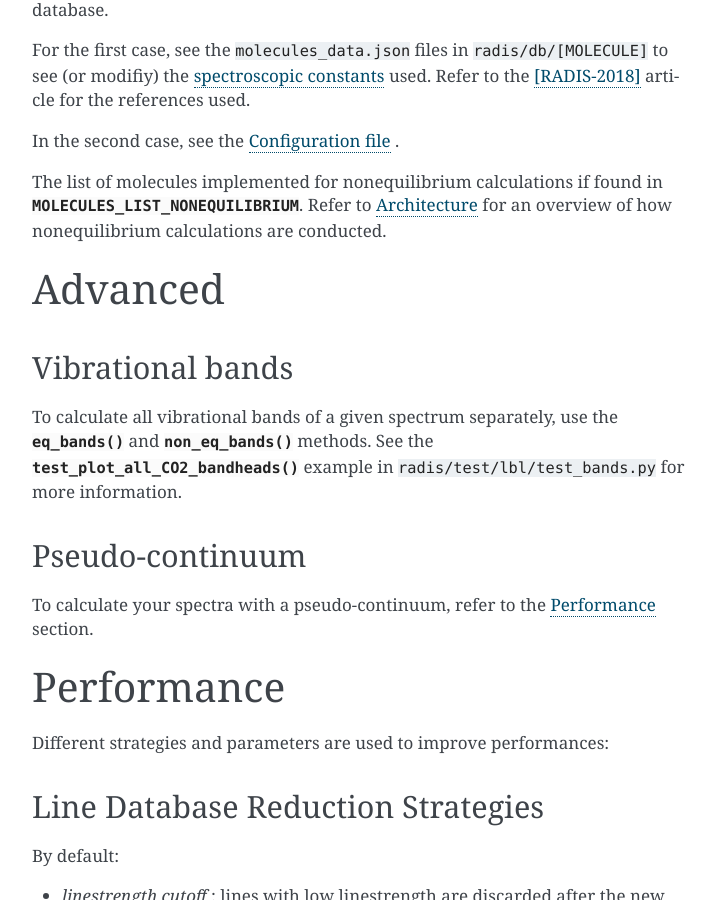
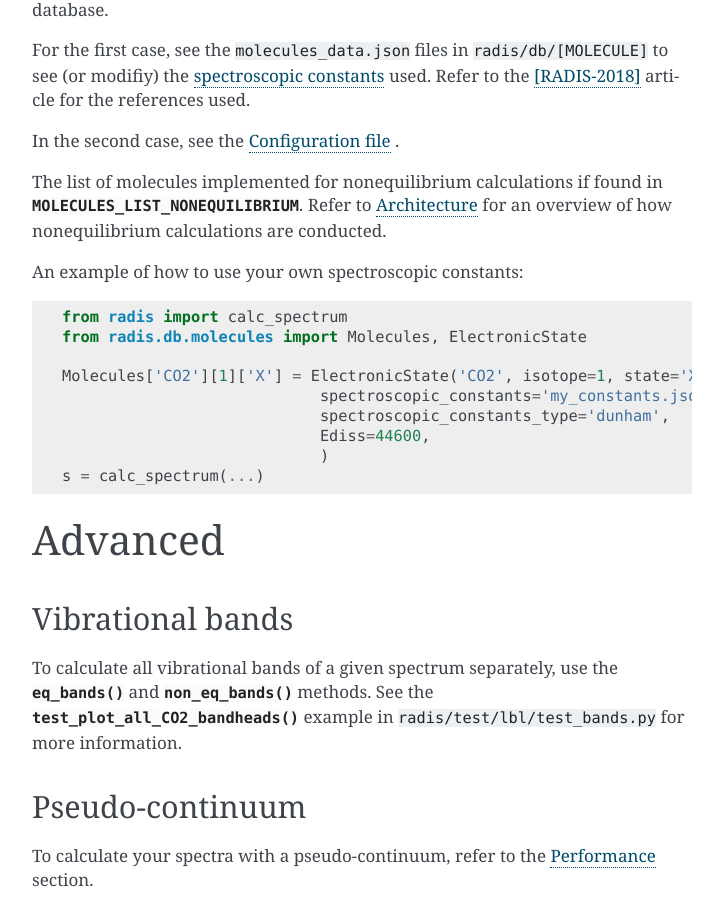
Before and after one commit to radis/radis, a Sphinx documentation site: the page built from docs/lbl/index.rst, in a window 1280 px wide and 900 px high, scrolled down 3360 px. Shown: the whole window, without its empty margins (388-1111 px from the left). Built offline with Sphinx 7.4.7, drawn with Linux system fonts in a browser that asks for light colours; pages that are not in the unit, such as notebooks, are missing from menus.

Commit message:
add example for custom spectroscopic constants

```diff
--- a/docs/lbl/index.rst
+++ b/docs/lbl/index.rst
@@ -167,6 +167,18 @@ In the second case, see the :ref:`Configuration file <label_lbl_config_file>` .
 
 The list of molecules implemented for nonequilibrium calculations if found in :py:data:`~radis.io.MOLECULES_LIST_NONEQUILIBRIUM`.
 Refer to :ref:`Architecture <label_dev_architecture>` for an overview of how nonequilibrium calculations are conducted.
+
+An example of how to use your own spectroscopic constants::
+
+    from radis import calc_spectrum
+    from radis.db.molecules import Molecules, ElectronicState
+
+    Molecules['CO2'][1]['X'] = ElectronicState('CO2', isotope=1, state='X', term_symbol='1Σu+',
+                                spectroscopic_constants='my_constants.json',  # <<< YOUR FILE HERE
+                                spectroscopic_constants_type='dunham',
+                                Ediss=44600,
+                                )
+    s = calc_spectrum(...)
 
 ********
 Advanced
```
